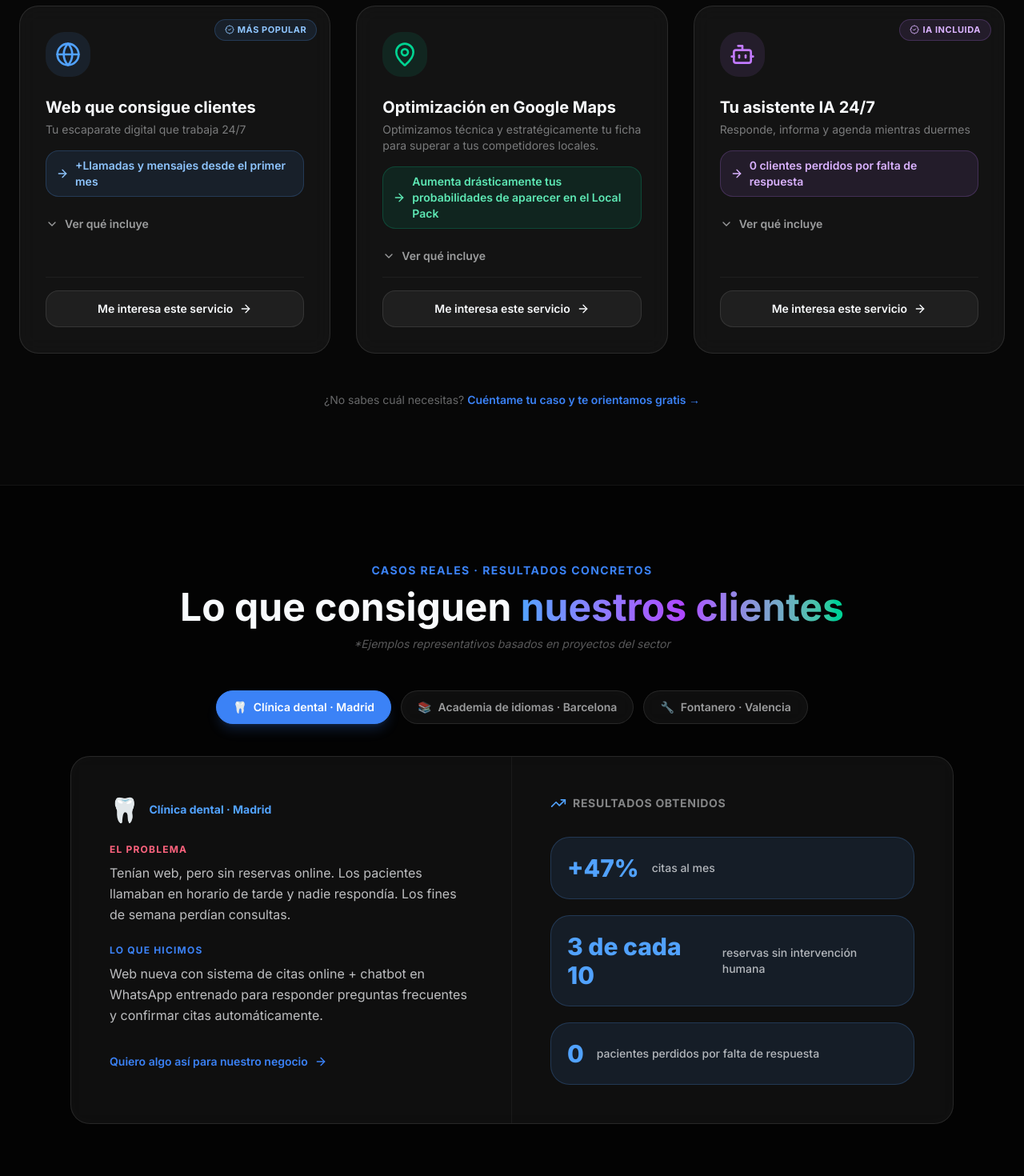
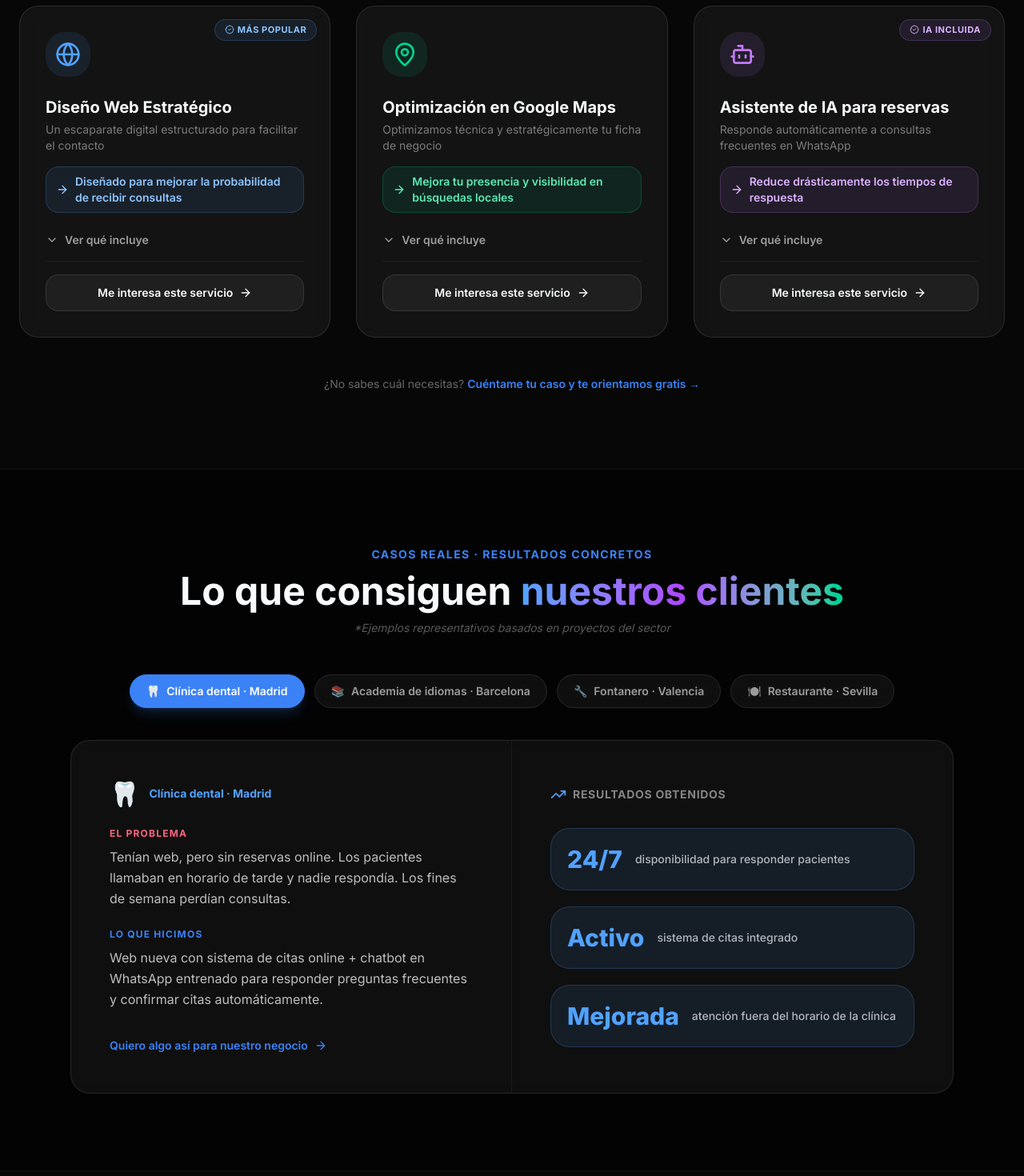
Before and after one commit to localdigital-es-2026/localdigital, a Next.js app: page / in a window 1280 px wide. Shown: the part 3200-4670 px from the top of the page at 80% size. Built offline with nearby package versions, Linux system fonts and the light colour scheme.

Commit message:
actualización servicios

```diff
--- a/src/components/CTA.tsx
+++ b/src/components/CTA.tsx
@@ -93,7 +93,7 @@ const CTA = () => {
                 transition={{ delay: 0.2 }}
                 className="text-lg text-foreground/55 mb-10 max-w-xl mx-auto"
               >
-                Te cuento exactamente qué puedo hacer por tu negocio,
+                Te contamos exactamente qué podemos hacer por tu negocio,
                 sin letra pequeña y sin compromiso alguno.
               </motion.p>
             </div>
@@ -167,7 +167,7 @@ const CTA = () => {
                         className="space-y-4"
                       >
                         <div className="mb-6 text-center md:text-left">
-                          <h3 className="text-lg font-bold mb-1">Déjame tus datos</h3>
+                          <h3 className="text-lg font-bold mb-1">Déjanos tus datos</h3>
                           <p className="text-xs text-foreground/40 italic">
                             ¿Prefieres que te contactemos nosotros? Te escribimos en menos de 24h.
                           </p>
@@ -214,7 +214,7 @@ const CTA = () => {
                             <MessageSquare className="absolute left-4 top-4 w-4 h-4 text-foreground/30" />
                             <textarea
                               rows={3}
-                              placeholder="¿En qué puedo ayudarte? (opcional)"
+                              placeholder="¿En qué podemos ayudarte? (opcional)"
                               className="w-full bg-white/5 border border-white/10 rounded-xl py-3 pl-11 pr-4 text-sm focus:outline-none focus:border-primary/50 transition-colors resize-none"
                               value={formData.mensaje}
                               onChange={(e) => setFormData({ ...formData, mensaje: e.target.value })}
@@ -248,7 +248,7 @@ const CTA = () => {
               <div className="inline-flex items-center gap-2 px-4 py-2 rounded-full border border-white/10 bg-white/5">
                 <div className="w-2 h-2 rounded-full bg-accent shadow-[0_0_8px_rgba(16,185,129,0.8)] animate-pulse" />
                 <span className="text-xs font-bold text-foreground/50 uppercase tracking-widest">
-                  Respondo en menos de 24 horas
+                  Respondemos en menos de 24 horas
                 </span>
               </div>
             </div>
--- a/src/components/CaseStudies.tsx
+++ b/src/components/CaseStudies.tsx
@@ -16,9 +16,9 @@ const cases = [
     solution:
       "Web nueva con sistema de citas online + chatbot en WhatsApp entrenado para responder preguntas frecuentes y confirmar citas automáticamente.",
     metrics: [
-      { value: "+47%", label: "citas al mes" },
-      { value: "3 de cada 10", label: "reservas sin intervención humana" },
-      { value: "0", label: "pacientes perdidos por falta de respuesta" },
+      { value: "24/7", label: "disponibilidad para responder pacientes" },
+      { value: "Activo", label: "sistema de citas integrado" },
+      { value: "Mejorada", label: "atención fuera del horario de la clínica" },
     ],
     color: "blue",
   },
@@ -30,9 +30,9 @@ const cases = [
     solution:
       "SEO local específico para su barrio y tipo de servicio + landing page optimizada para conversión con prueba social y precios claros.",
     metrics: [
-      { value: "#1", label: "en Google en su barrio" },
-      { value: "+22", label: "nuevos alumnos en 2 meses" },
-      { value: "×3", label: "consultas versus antes" },
+      { value: "Mayor", label: "presencia destacada en su barrio" },
+      { value: "Eficaz", label: "flujo para capturar peticiones de alumnos" },
+      { value: "Mejor", label: "imagen frente a academias competidoras" },
     ],
     color: "emerald",
   },
@@ -44,11 +44,25 @@ const cases = [
     solution:
       "Web de emergencias con botón de llamada visible + Google Business optimizado para búsquedas de urgencia en su zona.",
     metrics: [
-      { value: "Top 3", label: "en búsquedas de emergencia" },
-      { value: "+35%", label: "trabajos en temporada baja" },
-      { value: "2 semanas", label: "para ver resultados" },
+      { value: "Óptima", label: "visibilidad en búsquedas de urgencia" },
+      { value: "Directo", label: "botón de llamada accesible a un clic" },
+      { value: "Estable", label: "recepción de avisos todo el año" },
     ],
     color: "orange",
+  },
+  {
+    category: "Restaurante · Sevilla",
+    emoji: "🍽️",
+    problem:
+      "Dependían totalmente de plataformas de terceros que se llevaban gran parte del margen. Su web antigua no permitía reservar mesa fácilmente desde el móvil.",
+    solution:
+      "Diseño web inmersivo y de alta velocidad con motor de reservas propio sin comisiones. Optimización de la ficha de Google para 'restaurantes cerca de mí'.",
+    metrics: [
+      { value: "Propio", label: "motor de reservas integrado en la web" },
+      { value: "0€", label: "en comisiones por las reservas directas" },
+      { value: "Alta", label: "visibilidad en búsquedas gastronómicas" },
+    ],
+    color: "purple",
   },
 ];
 
@@ -56,6 +70,7 @@ const colorMap: Record<string, { accent: string; metric: string; border: string
   blue: { accent: "text-blue-400", metric: "text-blue-300 bg-blue-400/10", border: "border-blue-400/20" },
   emerald: { accent: "text-emerald-400", metric: "text-emerald-300 bg-emerald-400/10", border: "border-emerald-400/20" },
   orange: { accent: "text-orange-400", metric: "text-orange-300 bg-orange-400/10", border: "border-orange-400/20" },
+  purple: { accent: "text-purple-400", metric: "text-purple-300 bg-purple-400/10", border: "border-purple-400/20" },
 };
 
 const CaseStudies = () => {
--- a/src/components/Services.tsx
+++ b/src/components/Services.tsx
@@ -21,53 +21,53 @@ const services = [
     icon: <Globe className="w-8 h-8" />,
     color: "blue",
     badge: "Más popular",
-    title: "Web que consigue clientes",
-    tagline: "Tu escaparate digital que trabaja 24/7",
-    result: "+Llamadas y mensajes desde el primer mes",
+    title: "Diseño Web Estratégico",
+    tagline: "Un escaparate digital estructurado para facilitar el contacto",
+    result: "Diseñado para mejorar la probabilidad de recibir consultas",
     includes: [
-      "Diseño a medida (sin plantillas genéricas)",
-      "Velocidad de carga menor a 1 segundo",
-      "Optimizada para móviles y tablets",
-      "Formulario de contacto + botón de llamada visibles",
-      "SEO técnico incluido desde el principio",
-      "Entrega en 2–3 semanas",
+      "Diseño a medida y enfocado a tu sector",
+      "Velocidad de carga optimizada al máximo",
+      "Adaptación perfecta para móviles y tablets",
+      "Formularios y botones de llamada muy visibles",
+      "Estructura técnica preparada para SEO",
+      "Desarrollo ágil en 2–3 semanas",
     ],
     outcome:
-      "Tu web empieza a generar consultas reales. No es una tarjeta de presentación: es una herramienta de ventas.",
+      "Una web estructurada estratégicamente. La repensamos desde cero para transmitir confianza y facilitar que los usuarios decidan escribirte o ponerse en contacto.",
   },
   {
     icon: <MapPin className="w-8 h-8" />,
     color: "emerald",
     badge: null,
     title: "Optimización en Google Maps",
-    tagline: "Optimizamos técnica y estratégicamente tu ficha para superar a tus competidores locales.",
-    result: "Aumenta drásticamente tus probabilidades de aparecer en el Local Pack",
+    tagline: "Optimizamos técnica y estratégicamente tu ficha de negocio",
+    result: "Mejora tu presencia y visibilidad en búsquedas locales",
     includes: [
-      "Optimización completa de Google Business Profile",
-      "Estrategia de palabras clave locales",
-      "Gestión de reseñas y reputación online",
-      "Contenido optimizado para tu ciudad",
-      "Informe mensual de posicionamiento",
+      "Ajustes técnicos en tu Google Business Profile",
+      "Estudio de las palabras clave de tu negocio",
+      "Apoyo en la gestión de tu reputación online",
+      "Contenido y actualizaciones para tu ciudad",
+      "Reporte mensual sobre la evolución de la visibilidad",
     ],
     outcome:
-      "Cuando alguien busca tu servicio en tu ciudad, tu negocio aparece antes que el de al lado.",
+      "Trabajamos en los factores que los buscadores valoran, con el objetivo de potenciar la presencia de tu negocio y hacerte más fácil de encontrar en tu localidad.",
   },
   {
     icon: <Bot className="w-8 h-8" />,
     color: "purple",
     badge: "IA incluida",
-    title: "Tu asistente IA 24/7",
-    tagline: "Responde, informa y agenda mientras duermes",
-    result: "0 clientes perdidos por falta de respuesta",
+    title: "Asistente de IA para reservas",
+    tagline: "Responde automáticamente a consultas frecuentes en WhatsApp",
+    result: "Reduce drásticamente los tiempos de respuesta",
     includes: [
-      "Chatbot entrenado con la info de tu negocio",
-      "Integración con WhatsApp Business",
-      "Agendado automático de citas en tu calendario",
-      "Respuestas a preguntas frecuentes al instante",
-      "Panel de control para ver las conversaciones",
+      "Asistente configurado con la info de tu local",
+      "Integración total con WhatsApp Business",
+      "Ayuda en la gestión automática de citas",
+      "Filtro inicial y derivación al equipo si hace falta",
+      "Panel de control para supervisar interacciones",
     ],
     outcome:
-      "Nadie se queda sin respuesta. La IA atiende, cualifica y agenda. Tú solo ves las citas confirmadas.",
+      "Una primera línea de atención ágil que ayuda a gestionar contactos y ofrecer información inmediata al usuario, incluso cuando estás reunido o fuera de horario.",
   },
 ];
 
```
